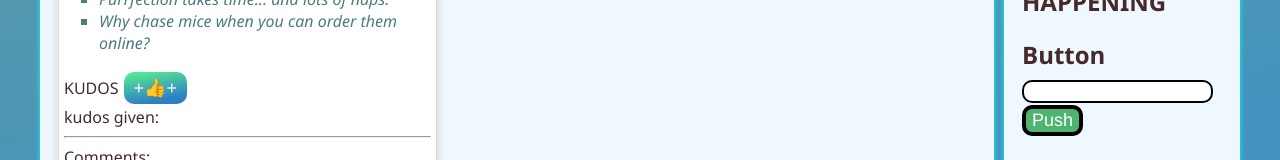
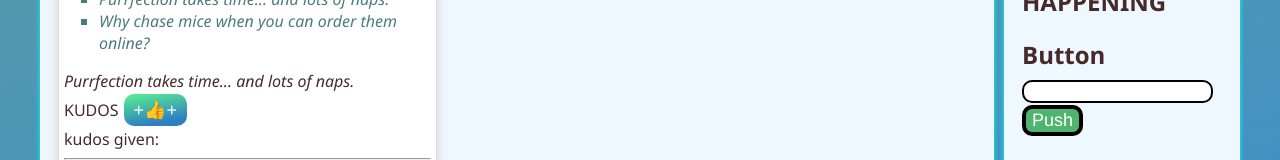
Before and after one commit to tztaras/app, a React (Create React App) app: page /users/Adelskyi in a window 1280 px wide. Shown: the part 474-634 px from the top of the page. Built offline with nearby package versions, Linux system fonts and the light colour scheme.

Commit message:
{users[4].motto}

```diff
--- a/src/Users/UsersID/UsersID.jsx
+++ b/src/Users/UsersID/UsersID.jsx
@@ -49,9 +49,10 @@ const UsersID = (props)=> {
                     <div>place for avatar</div>
                     <div>
                         <ul>Mottos:
-                            {users.map(m => (<li key={m}><i>{m.motto}</i>
-                        </li>))}
-                    </ul>
+                                {users.map(m => <li key={m}><i>{m.motto}</i>
+                            </li>)}
+                        </ul>
+                        <i>{users[4].motto}</i>
 
                     </div>
                     <span>KUDOS</span>
```
